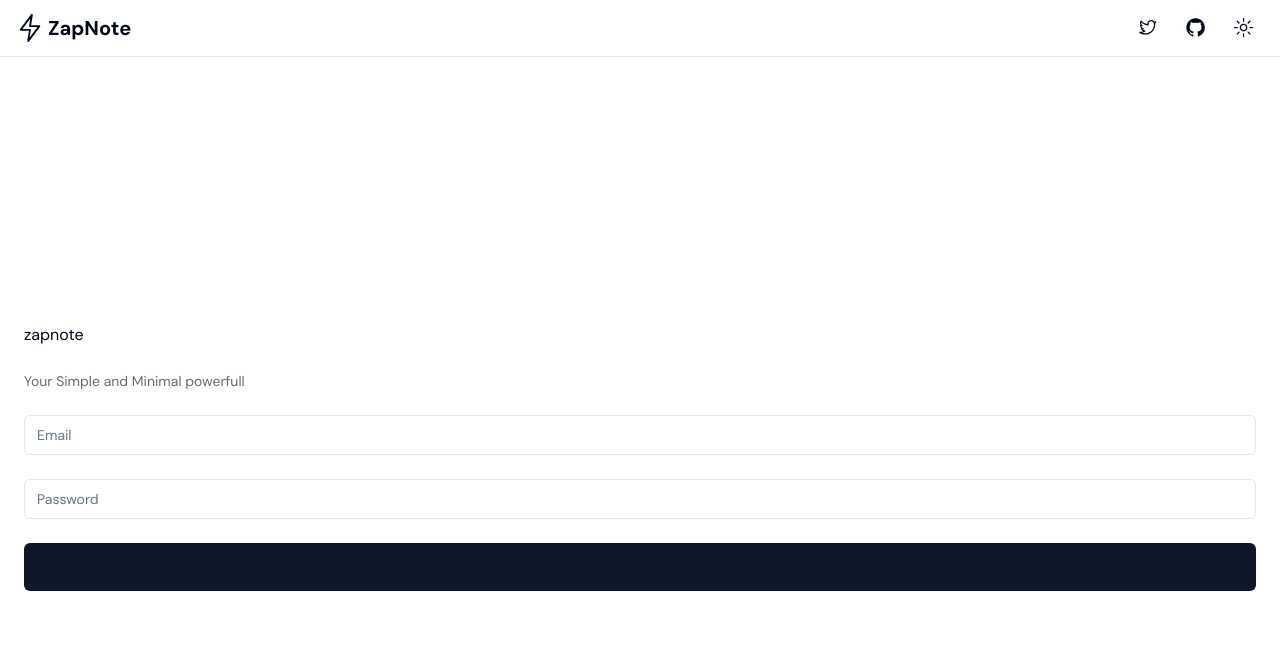
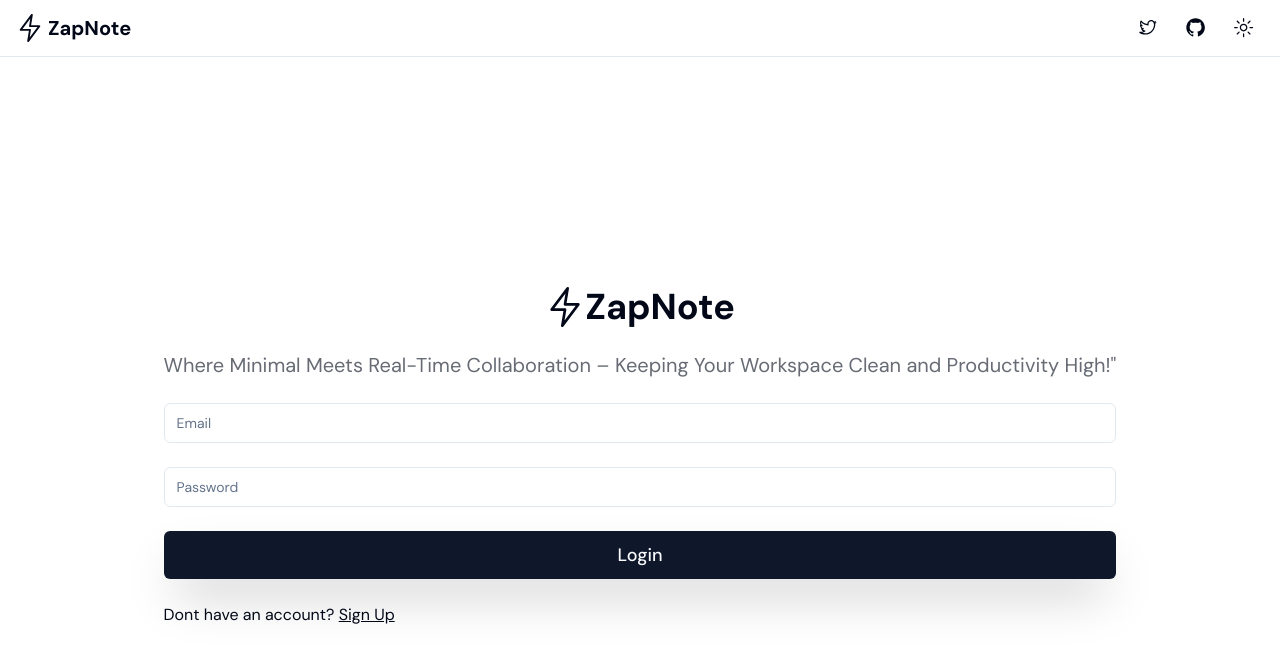
Before and after one commit to thefool76/ZapNote, a Next.js app: page /login in a window 1280 px wide. Shown: the top 662 px of the page. Built offline with nearby package versions, Linux system fonts and the light colour scheme.

Commit message:
Done with the login page

```diff
--- a/app/(auth)/login/page.tsx
+++ b/app/(auth)/login/page.tsx
@@ -1,5 +1,5 @@
 "use client";
-import { useRouter } from "next/router";
+import { useRouter } from "next/navigation";
 import { useState } from "react";
 import { SubmitHandler, useForm } from "react-hook-form";
 import * as z from "zod";
@@ -15,10 +15,12 @@ import {
 } from "@/components/ui/form";
 import Link from "next/link";
 import { Input } from "@/components/ui/input";
+import { actionLoginUser } from "@/lib/server-action/auth-action";
 import { Button } from "@/components/ui/button";
+import { LightningBoltIcon } from "@radix-ui/react-icons";
 
 const LoginPage = () => {
-  // const router = useRouter();
+  const router = useRouter();
   const [submitError, setSubmitError] = useState("");
 
   const form = useForm<z.infer<typeof FormSchema>>({
@@ -31,7 +33,14 @@ const LoginPage = () => {
 
   const onSubmit: SubmitHandler<z.infer<typeof FormSchema>> = async (
     formData
-  ) => {};
+  ) => {
+    const { error } = await actionLoginUser(formData);
+    if (error) {
+      form.reset()
+      setSubmitError(error.message);
+    }
+    router.replace('/dashboard')
+  };
   return (
     <Form {...form}>
       <form
@@ -39,13 +48,14 @@ const LoginPage = () => {
           if (submitError) setSubmitError("");
         }}
         onSubmit={form.handleSubmit(onSubmit)}
-        className="w-full sm:justify-center sm:[400px] space-y-6 flex flex-col"
+        className=" sm:justify-center sm:[400px] space-y-6 flex flex-col"
       >
-        <Link href="/" className="w-full flex justify-left items-center">
-          <h1>zapnote</h1>
+        <Link href="/" className="w-full  flex justify-center items-center">
+        <LightningBoltIcon className="w-10 h-10" />
+        <h1 className=" text-4xl font-bold">ZapNote</h1>
         </Link>
-        <FormDescription className="text-foreground/60">
-          Your Simple and Minimal powerfull
+        <FormDescription className="text-center text-foreground/60 text-xl">
+        Where Minimal Meets Real-Time Collaboration – Keeping Your Workspace Clean and Productivity High!"
         </FormDescription>
         <FormField
           disabled={isLoading}
@@ -79,9 +89,12 @@ const LoginPage = () => {
           )}
         />
         {submitError && <FormMessage>{submitError}</FormMessage>}
-        <Button type='submit' className='w-full p-6' size='lg' disabled={isLoading} >
-
+        <Button type='submit' className='w-full p-6 text-lg' size='lg' disabled={isLoading} >
+            Login
         </Button>
+        <span className="self-container">Dont have an account?{' '}
+        <Link href='/signup' className="underline">Sign Up</Link>
+        </span>
       </form>
     </Form>
   );
--- a/components/ui/button.tsx
+++ b/components/ui/button.tsx
@@ -9,7 +9,7 @@ const buttonVariants = cva(
   {
     variants: {
       variant: {
-        default: "bg-primary text-primary-foreground hover:bg-primary/90",
+        default: "whitespace-nowrap bg-primary  text-primary-foreground shadow-2xl shadow-black-600/50 rounded-lg",
         destructive:
           "bg-destructive text-destructive-foreground hover:bg-destructive/90",
         outline:
--- /dev/null
+++ b/lib/server-action/auth-action.ts
@@ -0,0 +1,15 @@
+'use server';
+
+import {z} from 'zod';
+import { FormSchema } from '../types';
+import  {createRouteHandlerClient} from '@supabase/auth-helpers-nextjs'
+import { cookies } from 'next/headers';
+
+export async function actionLoginUser({email,password}:z.infer<typeof FormSchema>) {
+    const supabase = createRouteHandlerClient({cookies});
+    const response = await supabase.auth.signInWithPassword({
+        email,
+        password,
+    });
+    return response
+}
--- a/next.config.mjs
+++ b/next.config.mjs
@@ -1,4 +1,6 @@
 /** @type {import('next').NextConfig} */
-const nextConfig = {};
+const nextConfig = {
+
+};
 
 export default nextConfig;
```
